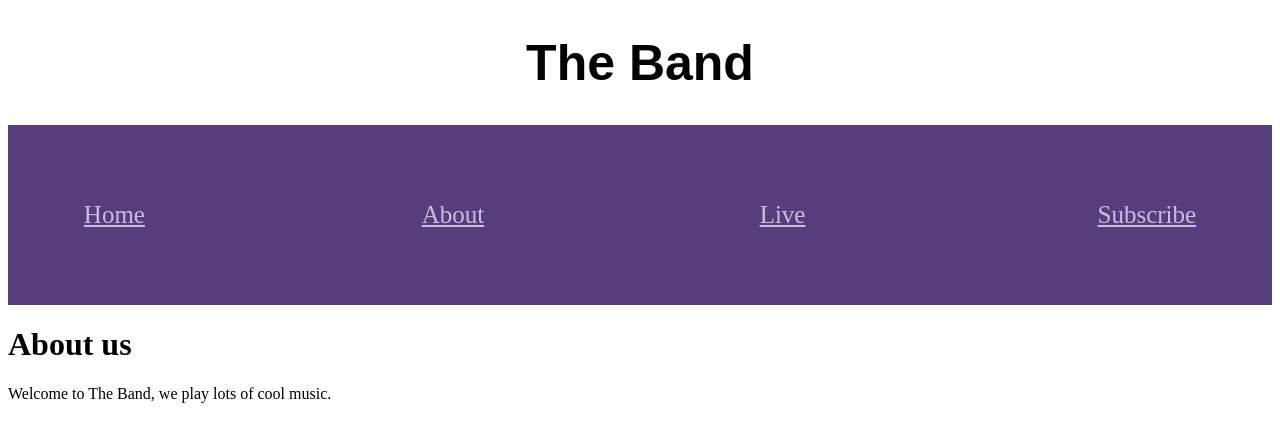
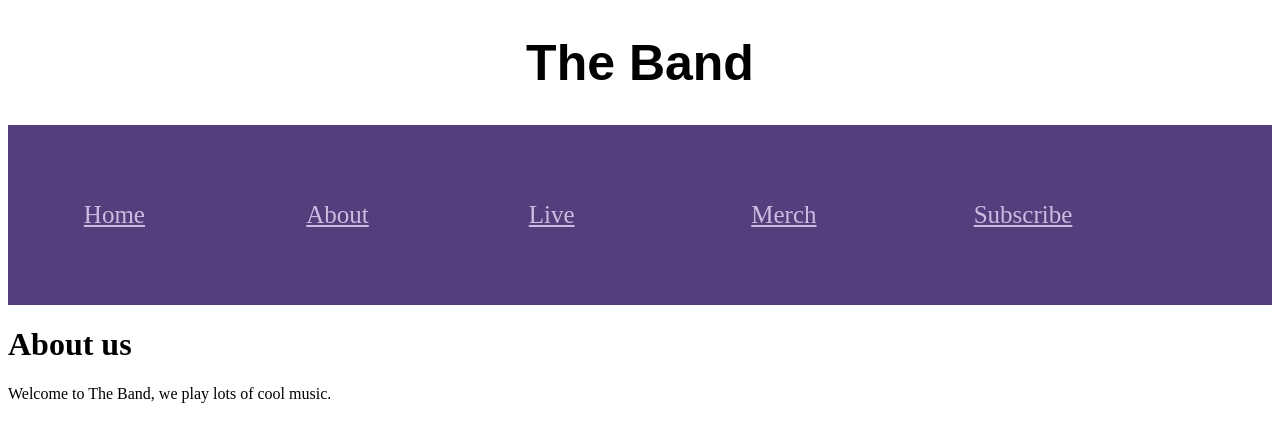
Before and after one commit to aname4405/myApp, a React (Create React App) app: page /About in a window 1280 px wide. Shown: the top 442 px of the page. Built offline with nearby package versions, Linux system fonts and the light colour scheme.

Commit message:
merch page added

```diff
--- a/src/App.js
+++ b/src/App.js
@@ -4,6 +4,7 @@ import Nav from './Nav';
 import Home from './Home';
 import About from './About';
 import Live from './Live';
+import Merch from './Merch';
 import Subscribe from './Subscribe';
 //import RainbowText from 'react-rainbow-text';
 
@@ -17,6 +18,7 @@ function App() {
       <Route path="/"  element={<Home/>} />
       <Route path="/About"  element={<About />} />
       <Route path="/Live"  element={<Live/>} />
+      <Route path="/Merch"  element={<Merch/>} />
       <Route path="/Subscribe"  element={<Subscribe/>} />
     </Routes>
     </div>
--- /dev/null
+++ b/src/Merch.js
@@ -0,0 +1,8 @@
+import React from 'react';
+
+export default () => (
+    <>
+        <h1>Merchendise</h1>
+    </>
+
+);
--- a/src/Nav.js
+++ b/src/Nav.js
@@ -13,6 +13,9 @@ const Nav=()=>{
             <div className='Live'>
                 <Link to="/Live">Live</Link>
             </div>
+            <div className='Merch'>
+                <Link to="/Merch">Merch</Link>
+            </div>
             <div className='Subscribe'>
                 <Link to="/Subscribe">Subscribe</Link>
             </div>
--- a/src/index.css
+++ b/src/index.css
@@ -14,13 +14,21 @@ a:hover{
 }
 
 .Home{
-  width: 33%;
+  width: 20%;
 }
 
 .About{
-width: 33%;
+width: 20%;
 }
 
 .Live{
-width: 33%;
+width: 20%;
 }
+
+.Merch{
+  width: 20%;
+  }
+
+.Subscribe{
+  width: 20%;
+  }
```
